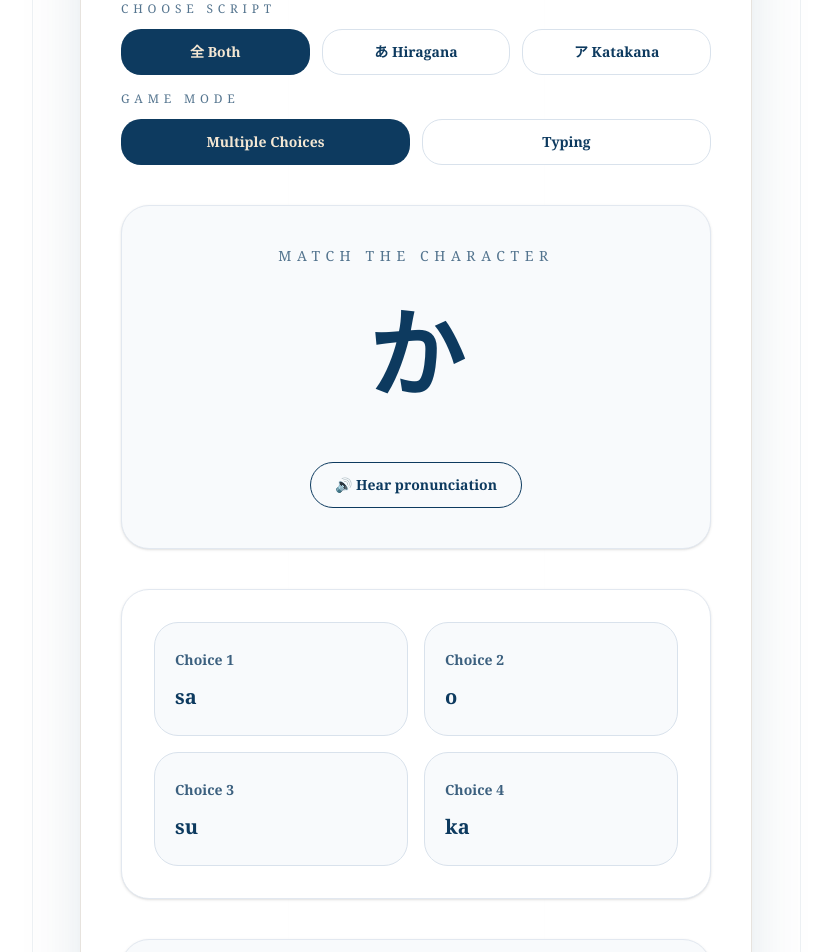
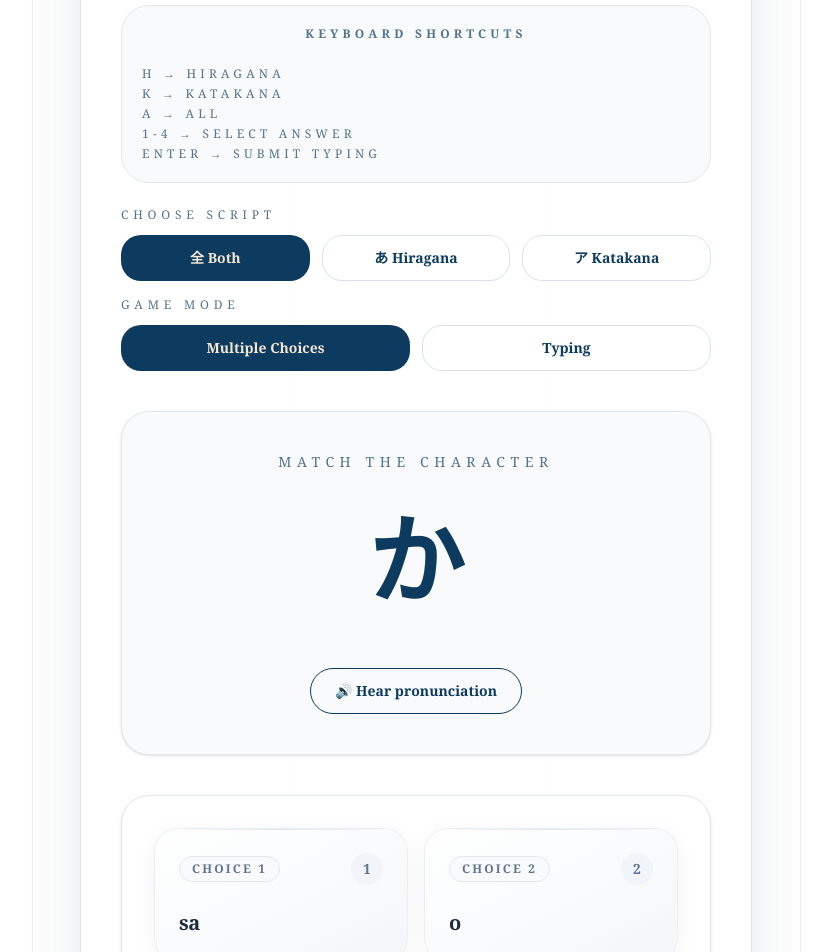
Before and after one commit to girubuen/japanese-learning-platform, a Next.js app: page /game in a window 1280 px wide. Shown: the part 620-1572 px from the top of the page, without its empty margins (224-1056 px from the left). Built offline with nearby package versions, Linux system fonts and the light colour scheme.

Commit message:
chore: Update lives state and enhance MultipleChoice button styling

```diff
--- a/app/components/game/KanaMatchingGame.tsx
+++ b/app/components/game/KanaMatchingGame.tsx
@@ -21,7 +21,7 @@ export default function KanaMatchingGame() {
 
   const [score, setScore] = useState(0);
   const [streak, setStreak] = useState(0);
-  const [lives, setLives] = useState(3);
+  const [lives, setLives] = useState(5);
 
   const [currentKana, setCurrentKana] = useState<KanaItem>(KANA[0]);
 
@@ -191,6 +191,20 @@ export default function KanaMatchingGame() {
           <div className="flex flex-col gap-10">
             <div className="grid gap-6">
               <GameHeader score={score} streak={streak} lives={lives} />
+
+              <div className="mt-1 rounded-[1.75rem] border border-[#E2E8F0] bg-[#F8FAFC] p-5 text-left text-xs uppercase tracking-[0.35em] text-[#0D3A5F]/70">
+                <p className="mb-6 font-semibold mb-2 text-center">
+                  Keyboard shortcuts
+                </p>{" "}
+                <ul className="space-y-1">
+                  <li>H → Hiragana</li>
+                  <li>K → Katakana</li>
+                  <li>A → All</li>
+                  <li>1-4 → Select answer</li>
+                  <li>Enter → Submit typing</li>
+                </ul>
+              </div>
+
               <GameModeToggle
                 mode={mode}
                 setMode={setMode}
@@ -239,18 +253,6 @@ export default function KanaMatchingGame() {
             ) : null}
 
             <HardestKana hardest={hardestKana} />
-
-            <div className="mt-6 rounded-[1.75rem] border border-[#E2E8F0] bg-[#F8FAFC] p-5 text-left text-xs uppercase tracking-[0.35em] text-[#0D3A5F]/70">
-              <p className="font-semibold mb-2">Keyboard shortcuts</p>
-              <ul className="space-y-1">
-                <li>1-4 → Select answer</li>
-                <li>Enter → Submit typing</li>
-                <li>H → Hiragana</li>
-                <li>K → Katakana</li>
-                <li>A → All</li>
-              </ul>
-            </div>
-
           </div>
         </div>
       </div>
--- a/app/components/game/MultipleChoice.tsx
+++ b/app/components/game/MultipleChoice.tsx
@@ -12,10 +12,45 @@ export default function MultipleChoice({ options, onSelect }: Props) {
         <button
           key={option + index}
           onClick={() => onSelect(option)}
-          className="rounded-[1.5rem] border border-[#D9E2EC] bg-[#F8FAFC] px-5 py-6 text-left text-base font-semibold text-[#0D3A5F] transition hover:border-[#0D3A5F]/70 hover:bg-white"
+          className="
+            group relative overflow-hidden rounded-3xl
+            border border-slate-200/70
+            bg-white/80
+            p-6
+            text-left
+            shadow-[0_4px_20px_rgba(15,23,42,0.05)]
+            backdrop-blur-xl
+            transition-all duration-300 ease-out
+
+            hover:-translate-y-1
+            hover:border-slate-300
+            hover:shadow-[0_12px_35px_rgba(15,23,42,0.10)]
+
+            active:scale-[0.98]
+          "
         >
-          <span className="text-sm text-[#0D3A5F]/80">Choice {index + 1}</span>
-          <div className="mt-3 text-xl">{option}</div>
+          {/* subtle gradient background */}
+          <div className="absolute inset-0 bg-gradient-to-br from-white via-slate-50 to-slate-100 opacity-80 transition-opacity duration-300 group-hover:opacity-100" />
+
+          {/* top glow line */}
+          <div className="absolute inset-x-0 top-0 h-px bg-gradient-to-r from-transparent via-slate-300 to-transparent opacity-60" />
+
+          {/* content */}
+          <div className="relative z-10">
+            <div className="flex items-center justify-between">
+              <span className="rounded-full border border-slate-200 bg-slate-50 px-3 py-1 text-xs font-semibold uppercase tracking-[0.18em] text-slate-500">
+                Choice {index + 1}
+              </span>
+
+              <div className="flex h-8 w-8 items-center justify-center rounded-full bg-slate-100 text-sm font-semibold text-slate-500 transition-colors duration-300 group-hover:bg-slate-900 group-hover:text-white">
+                {index + 1}
+              </div>
+            </div>
+
+            <div className="mt-6 text-xl font-semibold tracking-tight text-slate-800">
+              {option}
+            </div>
+          </div>
         </button>
       ))}
     </div>
```
